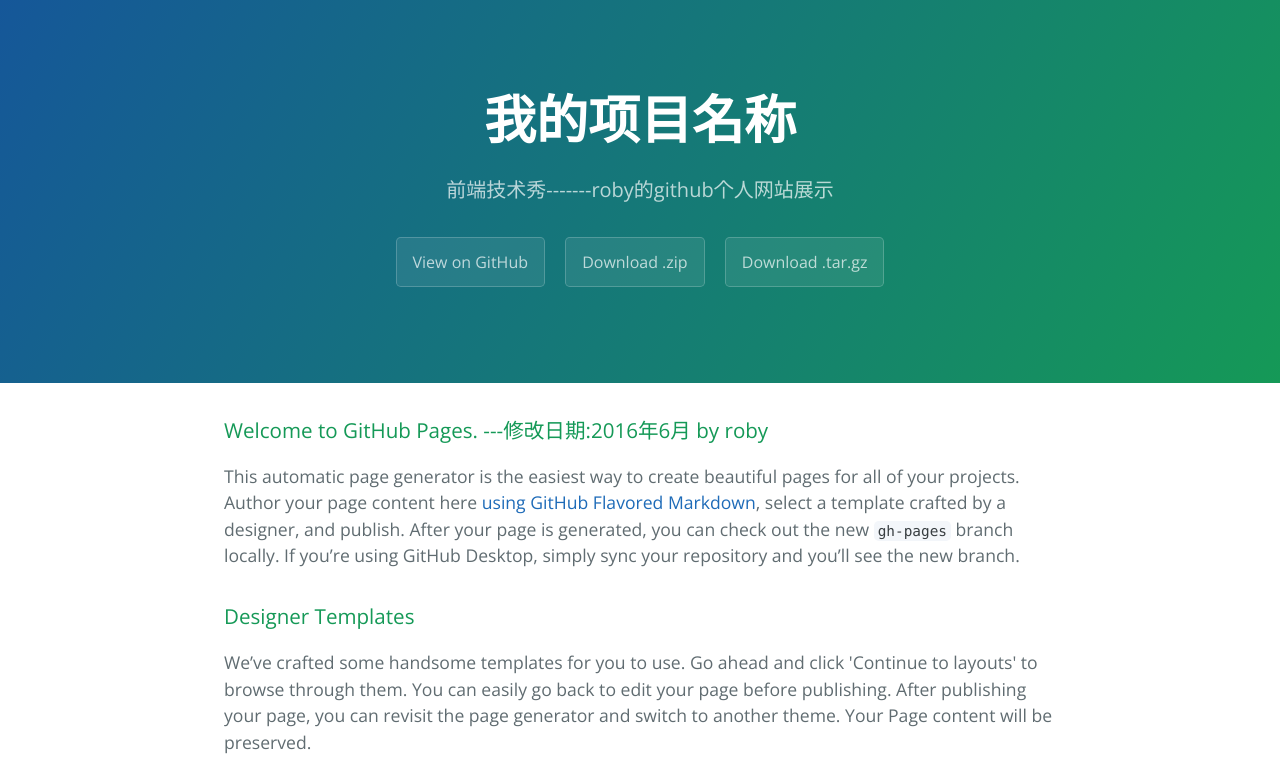
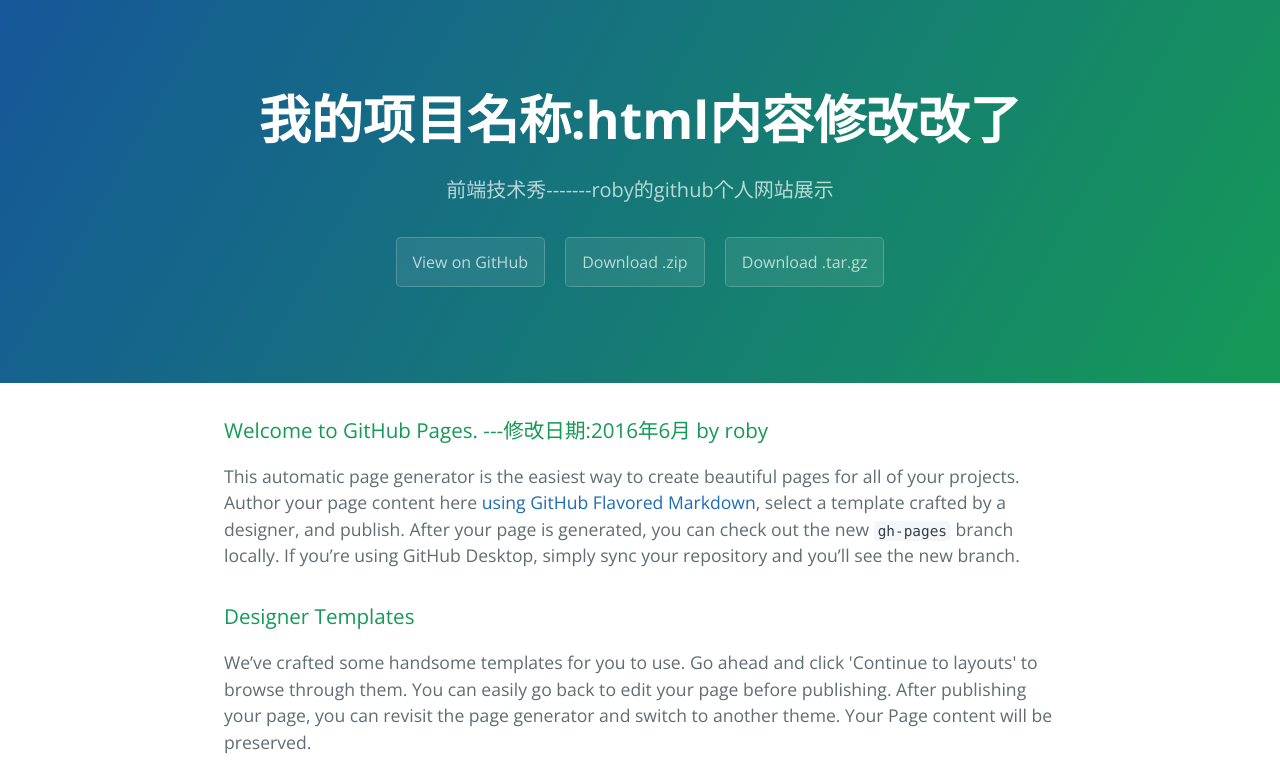
Before and after one commit to cyroby/mygitwebsite, a plain HTML site: page index.html in a window 1280 px wide. Shown: the top 784 px of the page. Drawn offline with nearby package versions, Linux system fonts and the light colour scheme.

Commit message:
Update and rename index0.html to index.html

```diff
--- a/index0.html
+++ b/index.html
@@ -11,7 +11,7 @@
   </head>
   <body>
     <section class="page-header">
-      <h1 class="project-name">我的项目名称</h1>
+      <h1 class="project-name">我的项目名称:html内容修改改了</h1>
       <h2 class="project-tagline">前端技术秀-------roby的github个人网站展示</h2>
       <a href="https://github.com/cyroby/mygitwebsite" class="btn">View on GitHub</a>
       <a href="https://github.com/cyroby/mygitwebsite/zipball/master" class="btn">Download .zip</a>
```
